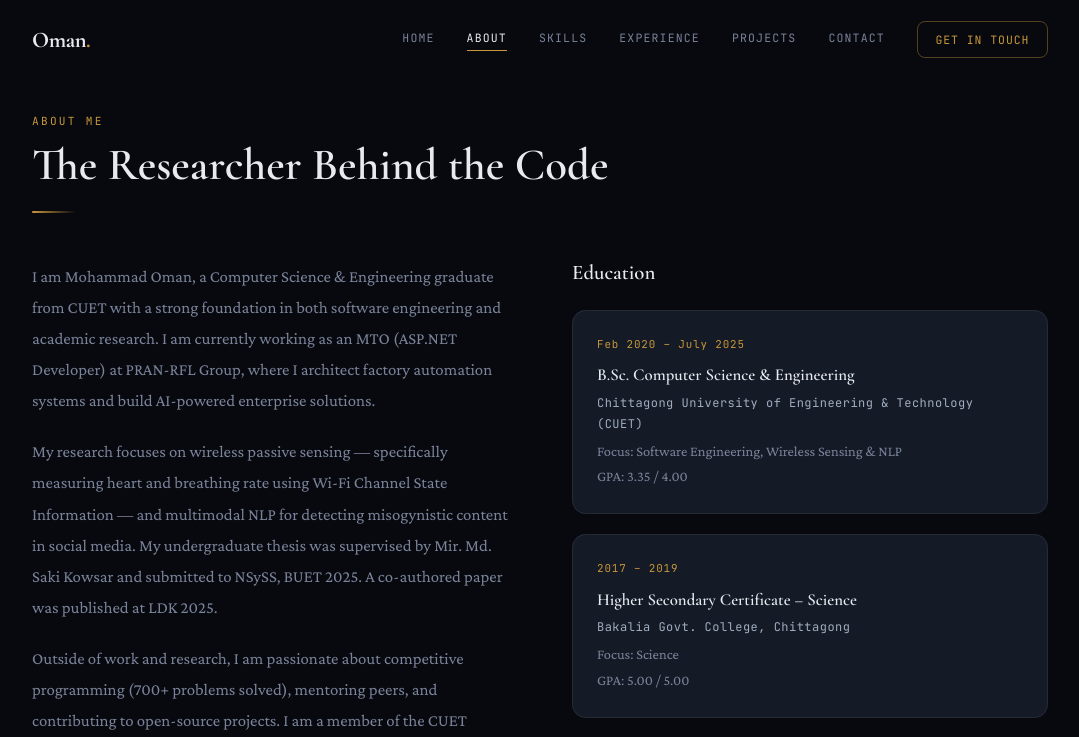
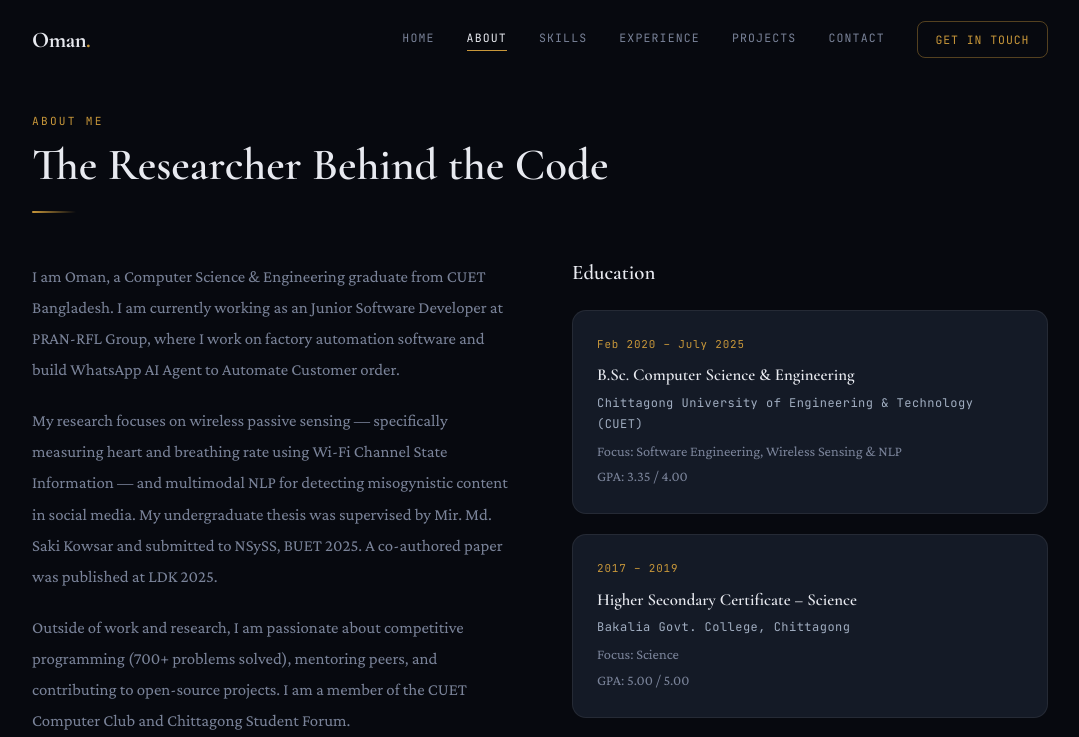
Before and after one commit to mdoman765/oman-portfolio, an Angular app: page /about in a window 1280 px wide. Shown: the top 737 px of the page, without its empty margins (100-1179 px from the left). Built offline with nearby package versions, Linux system fonts and the light colour scheme; a web font is replaced by a local one.

Commit message:
test ci/cd

```diff
--- a/src/app/components/about/about.html
+++ b/src/app/components/about/about.html
@@ -9,10 +9,9 @@
     <div class="about-grid">
       <div class="about-bio">
         <p>
-          I am Mohammad Oman, a Computer Science &amp; Engineering graduate from CUET with a strong
-          foundation in both software engineering and academic research. I am currently working as an
-          MTO (ASP.NET Developer) at PRAN-RFL Group, where I architect factory automation systems
-          and build AI-powered enterprise solutions.
+          I am Oman, a Computer Science &amp; Engineering graduate from CUET Bangladesh. I am currently working as an
+          Junior Software Developer at PRAN-RFL Group, where I work on factory automation software
+          and build WhatsApp AI Agent to Automate Customer order.
         </p>
         <p>
           My research focuses on wireless passive sensing — specifically measuring heart and breathing
```
